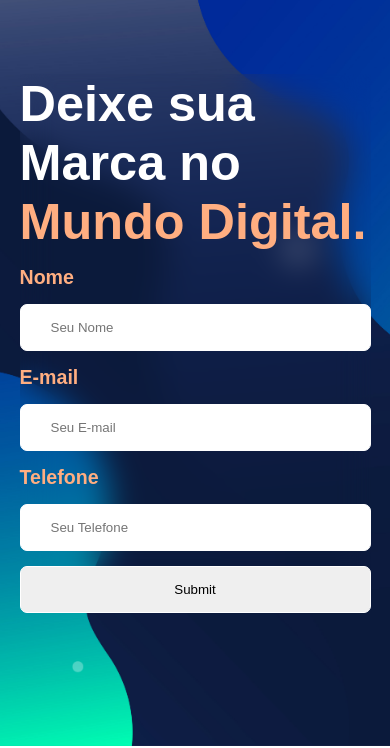
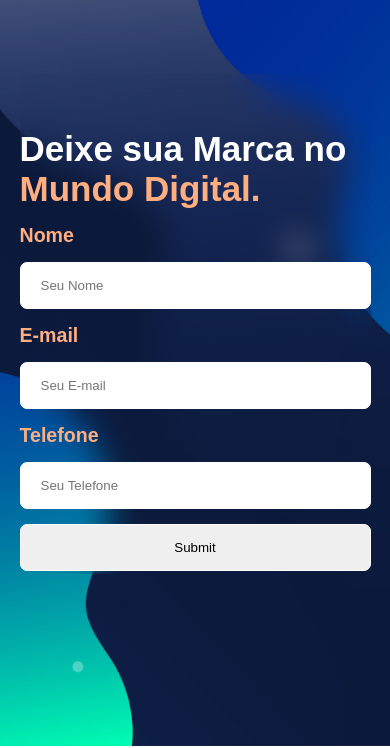
Before and after one commit to cgstech/teste, a plain HTML site: page index.html in a window 390 px wide. Shown: the part 98-846 px from the top of the page. Drawn offline with Linux system fonts and the light colour scheme.

Commit message:
Update style.css

```diff
--- a/css/style.css
+++ b/css/style.css
@@ -316,7 +316,8 @@ nav a{
     .box-txt h2{
         color: #fff;
         width: 350px !important;
-        font-size: 3.6rem;
+        font-size: 2.5rem;
+        margin-top: 55px;
     }
 
     .box-txt h2 span{
@@ -345,7 +346,7 @@ nav a{
     }
 
     .box-txt form input{
-        padding: 15px 30px;
+        padding: 15px 20px;
         border-radius: 7px;
         border: 1px solid #fff;
     }
```
